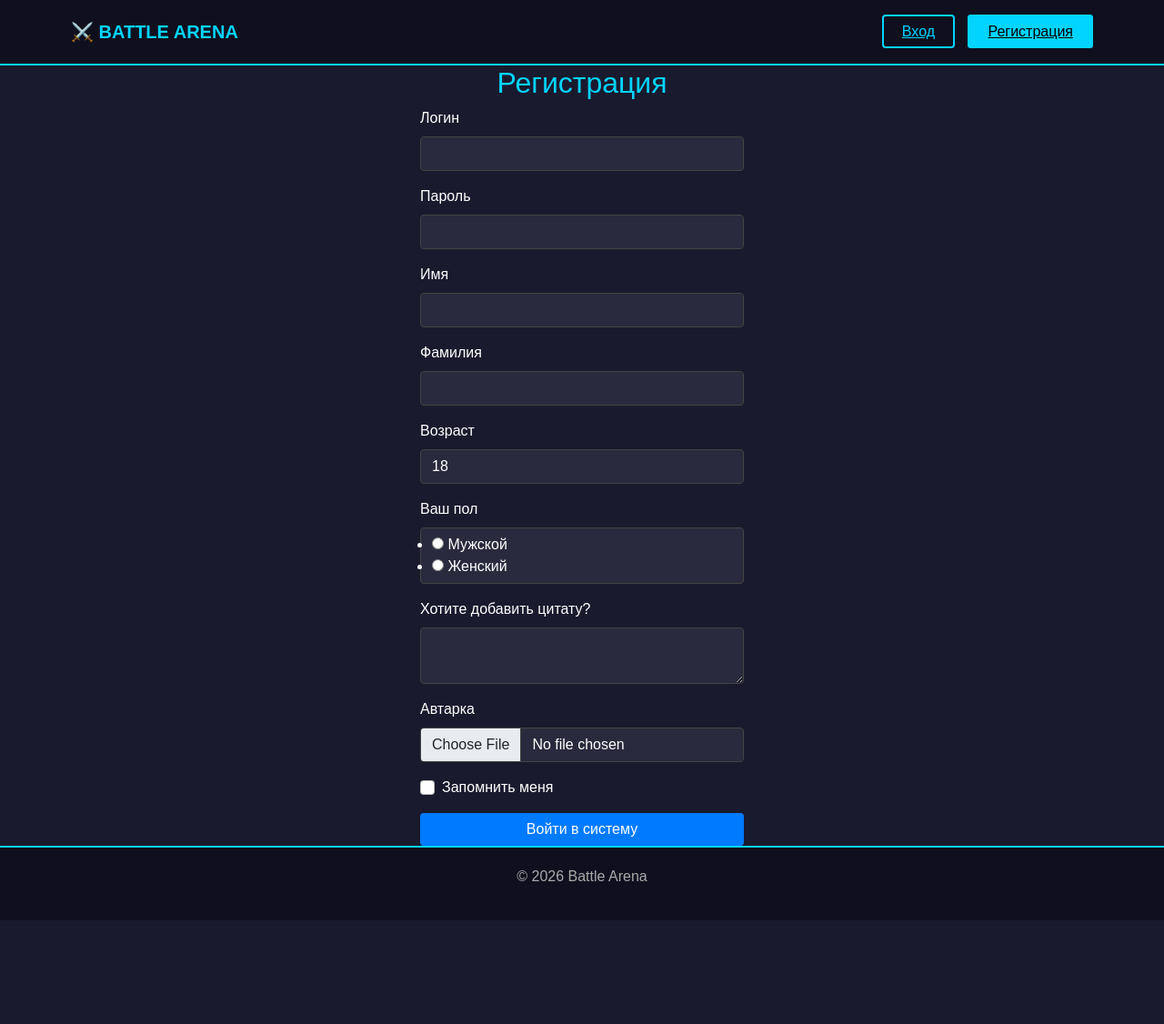
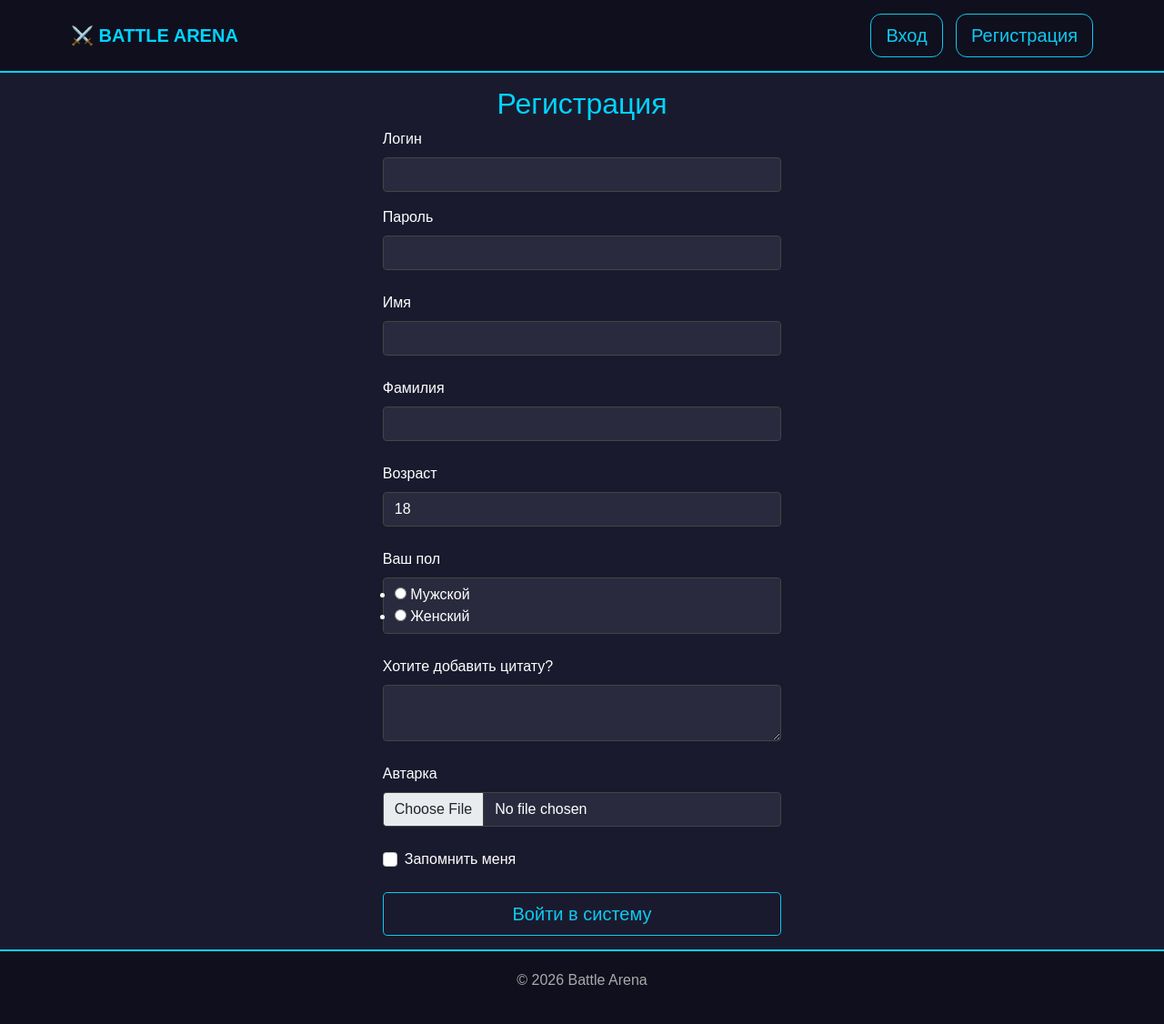
Before and after one commit to shupshun1/My-first-project, a Flask app: page /register in a window 1280 px wide. Shown: the whole page at 91% size. Before the commit the page ends 1012 px from the top, so only its background shows below. Run offline with Flask 3, Linux system fonts and the light colour scheme.

Commit message:
Маленькие изменения в дизайне

```diff
--- a/web-site/templates/base.html
+++ b/web-site/templates/base.html
@@ -15,8 +15,8 @@
                 {% if user %}
                     <span style="margin-right: 20px; color: #00d4ff;">{{ user.username }} (⭐ {{ user.balance or 0 }})</span>
                 {% else %}
-                    <a href="/login" class="btn-auth" style="margin-right: 10px;">Вход</a>
-                    <a href="/register" class="btn-auth btn-register">Регистрация</a>
+                    <a href="/login" class="btn btn-outline-info btn-lg" style="margin-right: 10px; border-radius: 12px;">Вход</a>
+                    <a href="/register" class="btn btn-outline-info btn-lg" style="border-radius: 12px;">Регистрация</a>
                 {% endif %}
             </div>
         </div>
--- a/web-site/templates/index.html
+++ b/web-site/templates/index.html
@@ -216,8 +216,8 @@
                 </a>
             {% else %}
                 <div class="auth-buttons">
-                    <a href="/login" class="btn-auth">Вход</a>
-                    <a href="/register" class="btn-auth btn-register">Регистрация</a>
+                    <a href="/login" class="btn btn-outline-info btn-lg">Вход</a>
+                    <a href="/register" class="btn btn-outline-info btn-lg">Регистрация</a>
                 </div>
             {% endif %}
         </div>
--- a/web-site/templates/login.html
+++ b/web-site/templates/login.html
@@ -15,7 +15,7 @@
                 {{ form.password(class="form-control") }}
             </div>
             <div class="d-grid">
-                {{ form.submit(class="btn btn-primary") }}
+                {{ form.submit(class="btn btn-outline-info btn-lg") }}
             </div>
         </form>
     </div>
--- a/web-site/templates/register.html
+++ b/web-site/templates/register.html
@@ -1,48 +1,48 @@
 {% extends "base.html" %}
 
 {% block content %}
-<div class="row justify-content-center">
-    <div class="col-md-4">
+<div class="row justify-content-center" style="padding: 15px;">
+    <div class="col-md-5">
         <h2 class="text-center">Регистрация</h2>
         <form action="" method="post" novalidate enctype="multipart/form-data">
             {{ form.hidden_tag() }} <div class="mb-3">
                 {{ form.username.label(class="form-label") }}
                 {{ form.username(class="form-control") }}
             </div>
-            <div class="mb-3">
+            <div class="mb-4">
                 {{ form.password.label(class="form-label") }}
                 {{ form.password(class="form-control") }}
             </div>
-            <div class="mb-3">
+            <div class="mb-4">
                 {{ form.name.label(class="form-label") }}
                 {{ form.name(class="form-control") }}
             </div>
-            <div class="mb-3">
+            <div class="mb-4">
                 {{ form.surname.label(class="form-label") }}
                 {{ form.surname(class="form-control") }}
             </div>
-            <div class="mb-3">
+            <div class="mb-4">
                 {{ form.age.label(class="form-label") }}
                 {{ form.age(class="form-control") }}
             </div>
-            <div class="mb-3">
+            <div class="mb-4">
                 {{ form.gender.label(class="form-label") }}
                 {{ form.gender(class="form-control") }}
             </div>
-            <div class="mb-3">
+            <div class="mb-4">
                 {{ form.message.label(class="form-label") }}
                 {{ form.message(class="form-control") }}
             </div>
-            <div class="mb-3">
+            <div class="mb-4">
                 {{ form.photo.label(class="form-label") }}
                 {{ form.photo(class="form-control") }}
             </div>
-            <div class="mb-3 form-check">
+            <div class="mb-4 form-check">
                 {{ form.remember_me(class="form-check-input") }}
                 {{ form.remember_me.label(class="form-check-label") }}
             </div>
             <div class="d-grid">
-                {{ form.submit(class="btn btn-primary") }}
+                {{ form.submit(class="btn btn-outline-info btn-lg") }}
             </div>
         </form>
     </div>
```
Also changed, not shown: web-site/templates/profile.html (+8 -8 lines).
